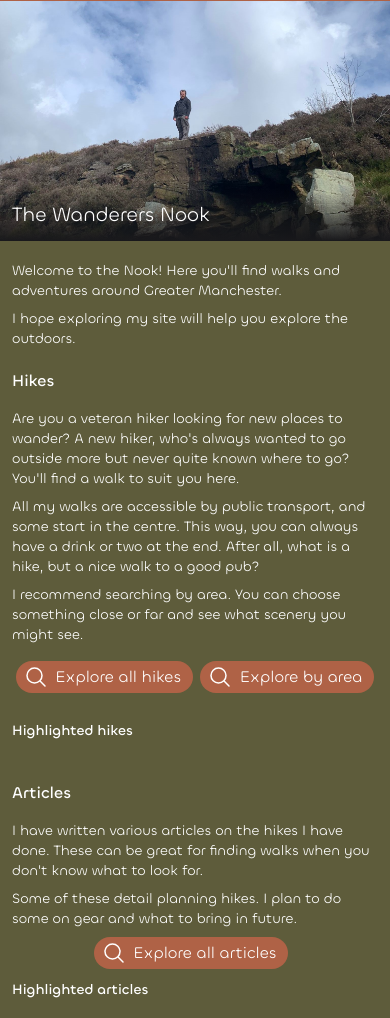
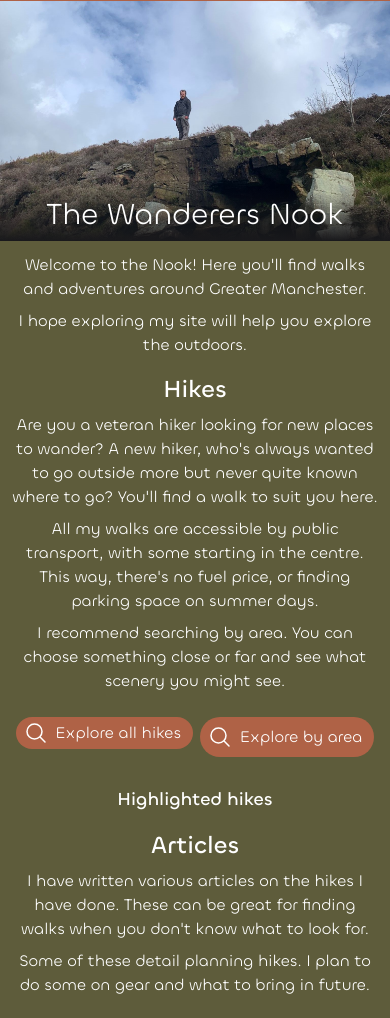
Before and after one commit to nJStanton1/Wanderers-Nook---Walks, a Gatsby site: page / in a window 390 px wide. Shown: the part 67-1085 px from the top of the page. Built offline with nearby package versions, Linux system fonts and the light colour scheme; Gatsby itself is replaced by a stand-in of ours.

Commit message:
Mobile and iPad responsiveness for home page done.

```diff
--- a/src/pages/index.js
+++ b/src/pages/index.js
@@ -16,27 +16,27 @@ const IndexPage = () => {
           src="../images/Me.jpg"
           object-position="50% 10%"
         />
-        <h1 className='absolute bottom-0 p-3 flex flex-grow w-full flex-shrink bg-gradient-to-t from-zinc-900'>
+        <h1 className='absolute bottom-0 inset-x-0 flex px-3 justify-center md:justify-start bg-gradient-to-t from-zinc-900'>
           The Wanderers Nook
         </h1>
       </div>
-      <div className='w-full px-3 pt-3'>
-        <p className='w-full'>Welcome to the Nook! Here you'll find walks and adventures around Greater Manchester. </p>
+      <div className='w-full px-3 md:px-5 lg:px-3 pt-3'>
+        <p className='w-full'>Welcome to the Nook! Here you'll find walks and adventures around Greater Manchester.</p>
         <p className='w-full'>I hope exploring my site will help you explore the outdoors.</p>
       </div>
-      <div className='w-full p-3'>
+      <div className='w-full px-3 md:px-5 lg:px-3'>
         <h2 className=''>Hikes</h2>
         <p className='w-full'>Are you a veteran hiker looking for new places to wander? A new hiker, who's always wanted to go outside more but never quite known where to go? You'll find a walk to suit you here.</p>
-        <p className='w-full'>All my walks are accessible by public transport, and some start in the centre. This way, you can always have a drink or two at the end. After all, what is a hike, but a nice walk to a good pub?</p>
+        <p className='w-full'>All my walks are accessible by public transport, with some starting in the centre. This way, there's no fuel price, or finding parking space on summer days.</p>
         <p className='w-full'>I recommend searching by area. You can choose something close or far and see what scenery you might see.</p>
-        <div className='inline-flex w-full justify-around md:justify-end py-4'>
-          <Link to='/routes' className='inline-flex px-2 py-1 md:mr-4 items-center rounded-full bg-red'>
+        <div className='flex flex-wrap justify-around md:justify-start md:flex-row-reverse py-4'>
+          <Link to='/routes' className='flex px-2 py-1 mb-2 md:mb-0 md:mr-2 items-center rounded-full bg-red'>
             <svg xmlns="http://www.w3.org/2000/svg" fill="none" viewBox="0 0 24 24" strokeWidth="1.5" className="flex size-6 stroke-white">
               <path strokeLinecap="round" strokeLinejoin="round" d="m21 21-5.197-5.197m0 0A7.5 7.5 0 1 0 5.196 5.196a7.5 7.5 0 0 0 10.607 10.607Z" />
             </svg>
             <span className='flex text-left ml-2 mr-1 text-white text-base md:text-lg'>Explore all hikes</span>
           </Link>
-          <Link to='/locations' className='inline-flex px-2 py-1 items-center rounded-full bg-red'>
+          <Link to='/locations' className='flex justify-self-center px-2 py-1 md:mr-2  items-center rounded-full bg-red'>
             <svg xmlns="http://www.w3.org/2000/svg" fill="none" viewBox="0 0 24 24" strokeWidth="1.5" className="flex size-6 stroke-white">
               <path strokeLinecap="round" strokeLinejoin="round" d="m21 21-5.197-5.197m0 0A7.5 7.5 0 1 0 5.196 5.196a7.5 7.5 0 0 0 10.607 10.607Z" />
             </svg>
@@ -47,11 +47,11 @@ const IndexPage = () => {
           <h3 className=''>Highlighted hikes</h3>
         </div>
       </div>
-      <div className='w-full p-3'>
+      <div className='w-full px-3 md:px-5 lg:px-3'>
         <h2 className=''>Articles</h2>
         <p className='w-full'>I have written various articles on the hikes I have done. These can be great for finding walks when you don't know what to look for.</p>
         <p className='w-full'>Some of these detail planning hikes. I plan to do some on gear and what to bring in future.</p>
-        <div className='inline-flex w-full justify-around md:justify-end pt-2'>
+        <div className='inline-flex w-full justify-around md:justify-end py-4'>
           <button className='inline-flex px-2 py-1 mr-2 items-center rounded-full bg-red'>
             <svg xmlns="http://www.w3.org/2000/svg" fill="none" viewBox="0 0 24 24" strokeWidth="1.5" className="flex size-6 stroke-white">
               <path strokeLinecap="round" strokeLinejoin="round" d="m21 21-5.197-5.197m0 0A7.5 7.5 0 1 0 5.196 5.196a7.5 7.5 0 0 0 10.607 10.607Z" />
@@ -59,7 +59,7 @@ const IndexPage = () => {
             <span className='flex text-left ml-2 mr-1 text-white text-base md:text-lg'>Explore all articles</span>
           </button>
         </div>
-        <div className='w-full'>
+        <div className='w-full mt-1'>
           <h3 className=''>Highlighted articles</h3>
         </div>
       </div>
--- a/src/styles/global.css
+++ b/src/styles/global.css
@@ -74,13 +74,13 @@
 
     @layer base {
         h1 {
-            @apply text-xl md:text-2xl lg:text-6xl py-2
+            @apply text-3xl md:text-4xl lg:text-6xl text-center md:text-left py-2
         }
         h2 {
-            @apply text-base md:text-lg lg:text-3xl font-medium py-2
+            @apply text-2xl md:text-2xl lg:text-3xl font-medium text-center md:text-left py-2
         }
         h3 {
-            @apply text-sm md:text-base lg:text-2xl font-medium py-2
+            @apply text-lg md:text-xl lg:text-2xl font-medium text-center md:text-left  py-2
         }
         ul {
             @apply pl-5
@@ -89,7 +89,7 @@
             @apply py-1 text-sm md:text-lg
         }
         p {
-            @apply text-sm md:text-lg pt-2;
+            @apply text-base md:text-lg text-center md:text-left pb-2;
         }
 
     }
```
